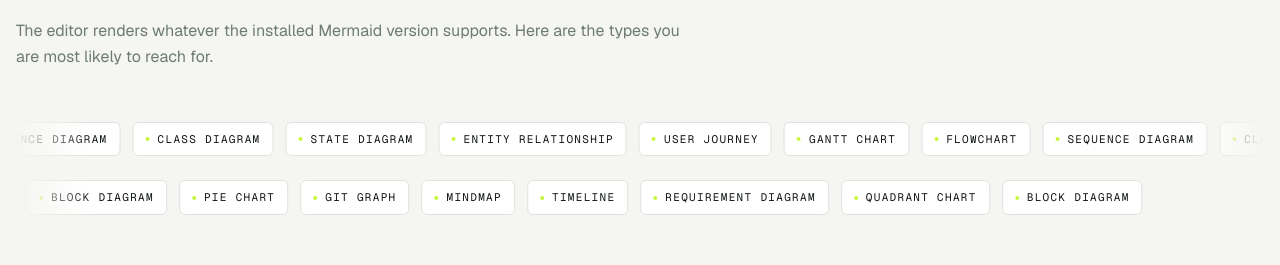
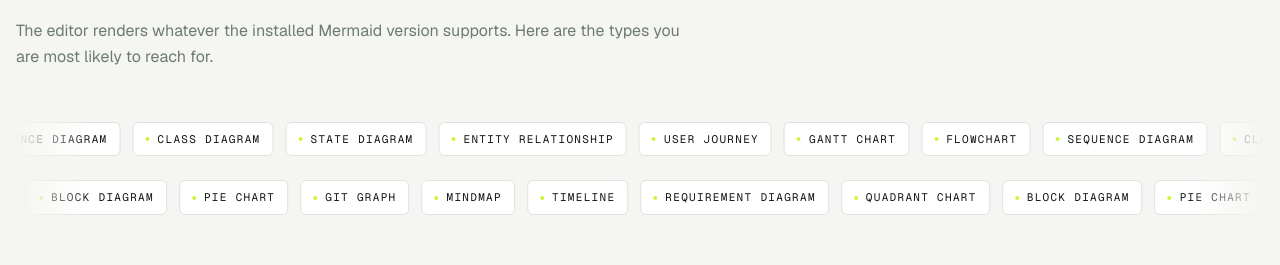
Before and after one commit to AbhinayAmbati/mermaid2diagram, a Next.js app: page / in a window 1280 px wide. Shown: the part 2455-2720 px from the top of the page. Built offline with nearby package versions, Linux system fonts and the light colour scheme.

Commit message:
fix(landing): close the marquee seam so the loop never runs out of chips

```diff
--- a/app/globals.css
+++ b/app/globals.css
@@ -372,18 +372,23 @@
   }
 }
 
+/*
+ * The track holds four copies of the list, so travelling one quarter of its
+ * width advances exactly one copy and the loop is seamless. The distance
+ * travelled is unchanged, which keeps the perceived speed the same.
+ */
 @keyframes marquee-left {
   from {
     transform: translateX(0);
   }
   to {
-    transform: translateX(-50%);
+    transform: translateX(-25%);
   }
 }
 
 @keyframes marquee-right {
   from {
-    transform: translateX(-50%);
+    transform: translateX(-25%);
   }
   to {
     transform: translateX(0);
--- a/components/landing/diagram-types.tsx
+++ b/components/landing/diagram-types.tsx
@@ -18,6 +18,18 @@
   "Block Diagram",
 ];
 
+/**
+ * Number of copies of the list rendered into one track.
+ *
+ * For a seamless loop the track must still cover the viewport after it has
+ * travelled one copy's width, which needs `(COPIES - 1) * copyWidth >= viewport`.
+ * One copy of seven chips is slightly narrower than the container, so two
+ * copies leave a visible gap at the end of each cycle. Four gives plenty of
+ * headroom across font sizes and zoom levels, and the track travels a quarter
+ * of its own width so the perceived speed is unchanged.
+ */
+const COPIES = 4;
+
 function TypeChip({ label }: { label: string }) {
   return (
     <span className="inline-flex shrink-0 items-center gap-2 rounded-sm border border-border bg-card px-3 py-2 font-mono text-[11px] uppercase tracking-[0.12em] text-foreground">
@@ -28,9 +40,9 @@
 }
 
 /**
- * One marquee lane. The track holds two identical copies of the list so that
- * translating by half its width loops seamlessly. The second copy is hidden
- * when the user prefers reduced motion.
+ * One marquee lane. The track holds several identical copies of the list, so
+ * translating it by exactly one copy's width loops without a seam. Every copy
+ * after the first is hidden when the user prefers reduced motion.
  */
 function MarqueeLane({
   items,
@@ -46,12 +58,12 @@
           direction === "left" ? "marquee-track marquee-left" : "marquee-track marquee-right"
         }
       >
-        {[0, 1].map((copy) => (
+        {Array.from({ length: COPIES }, (_, copy) => (
           <div
             key={copy}
-            aria-hidden={copy === 1}
+            aria-hidden={copy > 0}
             className={
-              copy === 1
+              copy > 0
                 ? "marquee-duplicate flex shrink-0 items-center gap-3 pr-3"
                 : "flex shrink-0 items-center gap-3 pr-3"
             }
```
